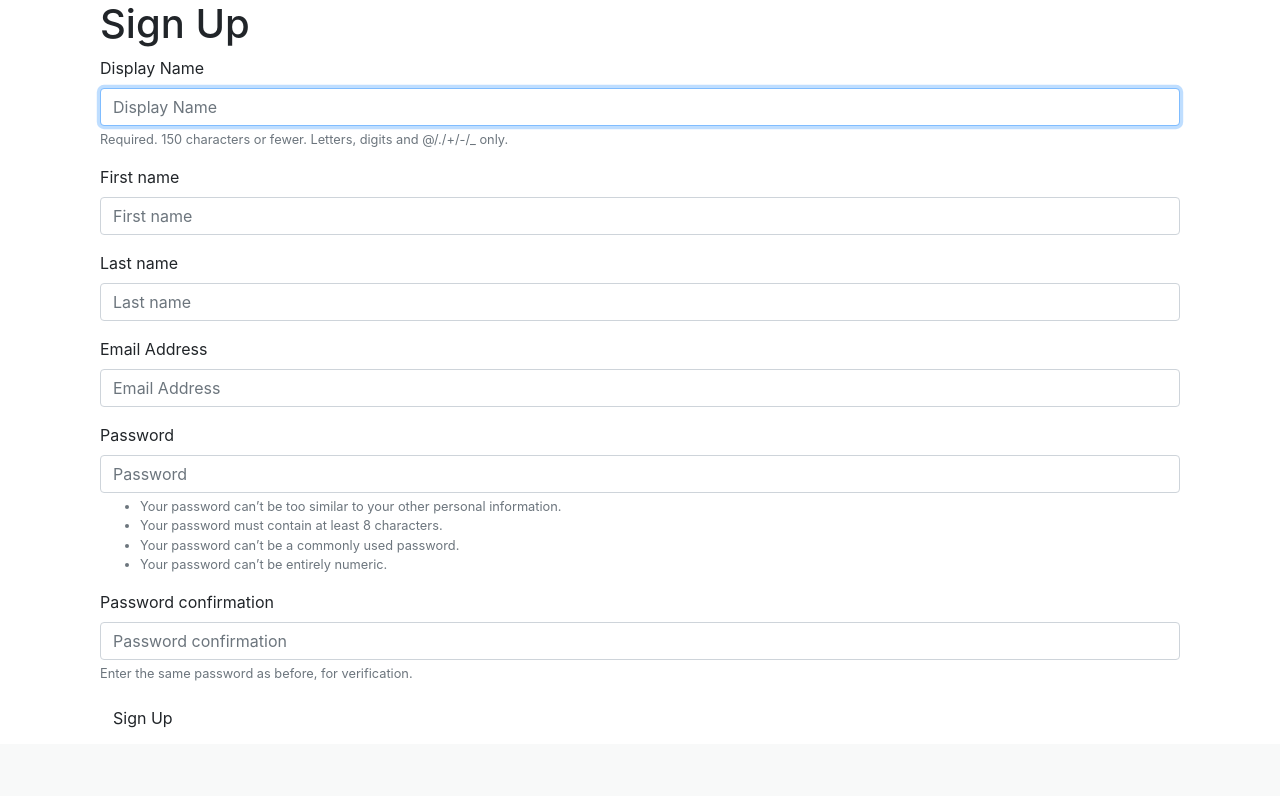
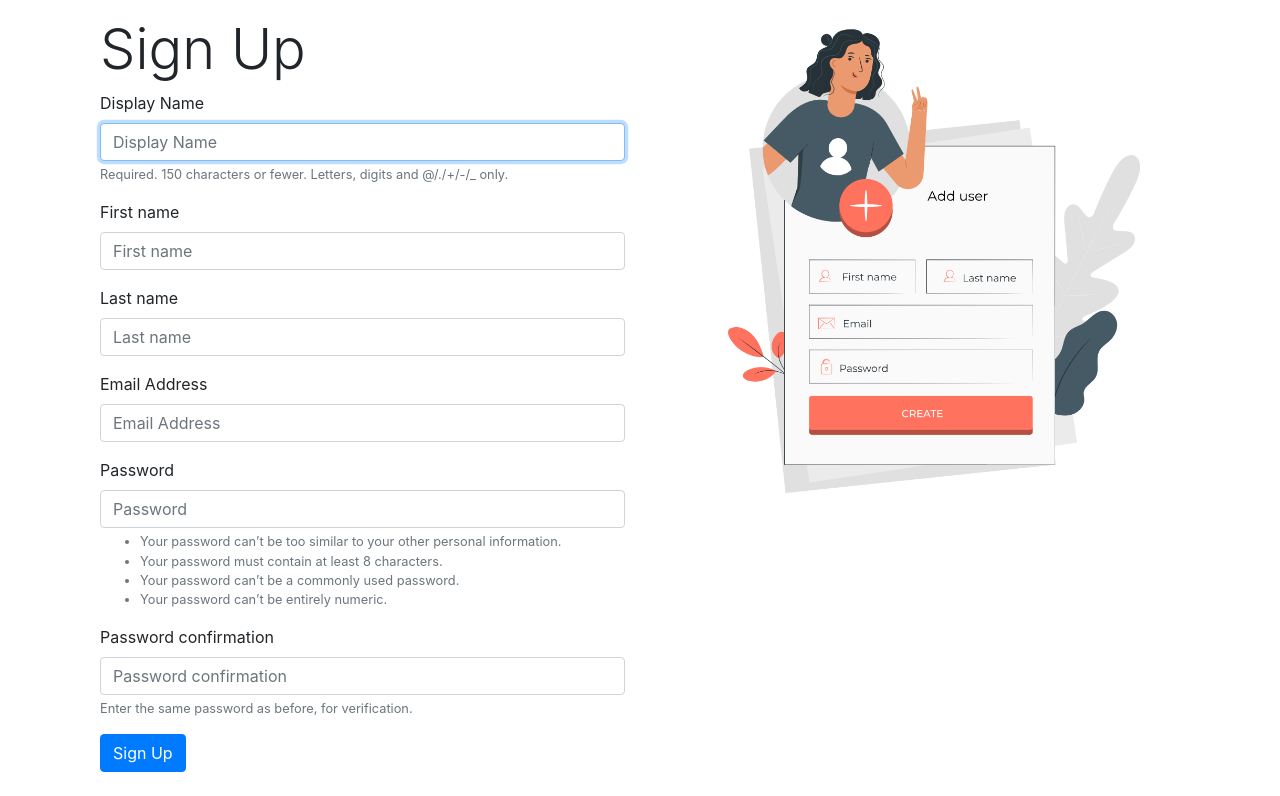
Before and after one commit to kunaldewangan/dj-Group-Web-App, a Django app: page /accounts/signup/ in a window 1280 px wide. Shown: the part 56-852 px from the top of the page. Before the commit the page ends 784 px from the top, so only its background shows below. Run offline with Django 3.2, Linux system fonts and the light colour scheme; some libraries are stand-ins or nearby versions.

Commit message:
signup template layout update

```diff
--- a/accounts/templates/accounts/signup.html
+++ b/accounts/templates/accounts/signup.html
@@ -1,13 +1,23 @@
 {% extends 'base.html' %}
+{% load static %}
 {% load bootstrap4 %}
 
 {% block content %}
 <div class="container">
-    <h1>Sign Up</h1>
-    <form method="POST">
-        {% csrf_token %}
-        {% bootstrap_form form %}
-        <input type="submit" class="btn btn-default" value="Sign Up">
-    </form>
+    <div class="row">
+        <div class="col-md-6">
+            <div class="pt-3 pb-4">
+                <h1 class="display-4">Sign Up</h1>
+                <form method="POST">
+                    {% csrf_token %}
+                    {% bootstrap_form form %}
+                    <input type="submit" class="btn btn-primary" value="Sign Up">
+                </form>
+            </div>
+        </div>
+        <div class="col-md-6">
+            <img class="img-fluid" src="{% static 'images/signup.png' %}" alt="image" width="600px" height="600px">
+        </div>
+    </div>
 </div>
 {% endblock %}
```
